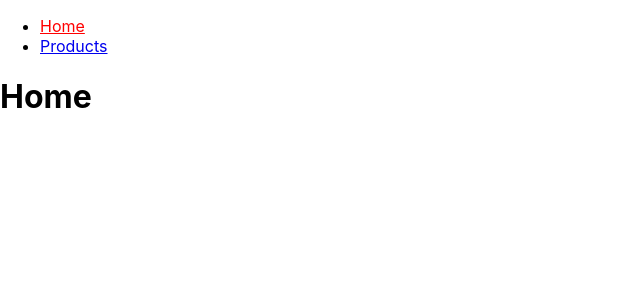
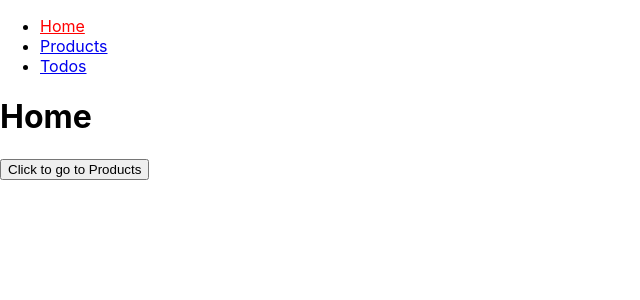
Before and after one commit to Pradeep4157/React-Routing, a React (Create React App) app: page / in a window 1280 px wide. Shown: the top 300 px of the page, without its empty margins (0-640 px from the left). Built offline with nearby package versions, Linux system fonts and the light colour scheme.

Commit message:
done with dyn rout && useNav..

```diff
--- a/src/App.js
+++ b/src/App.js
@@ -3,7 +3,7 @@ import { createBrowserRouter, RouterProvider } from "react-router-dom";
 
 import Home from "./pages/Home.js";
 import Error from "./pages/Error.js";
-
+import Todos from "./pages/TodosPage.js";
 import { Products } from "./pages/Products.js";
 import { RootLayer } from "./pages/Root.js";
 import ProductInfo from "./pages/ProductInfo.js";
@@ -23,6 +23,10 @@ const router = createBrowserRouter([
         element: <Products />,
       },
       {
+        path: "/todos",
+        element: <Todos />,
+      },
+      {
         path: "/products/:productId",
         element: <ProductInfo />,
       },
--- a/src/components/Navbar.js
+++ b/src/components/Navbar.js
@@ -1,4 +1,4 @@
-import { Link, NavLink } from "react-router-dom";
+import { NavLink } from "react-router-dom";
 import classes from "../components/Navbar.module.css";
 const Navbar = () => {
   return (
@@ -24,6 +24,16 @@ const Navbar = () => {
             Products
           </NavLink>
         </li>
+        <li>
+          <NavLink
+            to="/todos"
+            className={({ isActive }) =>
+              isActive ? classes.active : undefined
+            }
+          >
+            Todos
+          </NavLink>
+        </li>
       </ul>
     </nav>
   );
--- a/src/pages/Home.js
+++ b/src/pages/Home.js
@@ -8,11 +8,16 @@
     so instead of anchor tag we use Link which is provided by react-router-dom
 
 */
-import { Link } from "react-router-dom";
+import { useNavigate } from "react-router-dom";
 const Home = () => {
+  const navigate = useNavigate();
+  function handleClick() {
+    navigate("/products");
+  }
   return (
     <div>
       <h1>Home</h1>
+      <button onClick={handleClick}>Click to go to Products</button>
     </div>
   );
 };
--- /dev/null
+++ b/src/pages/TodosPage.js
@@ -0,0 +1,4 @@
+const TodosPage = () => {
+  return <div>THIS IS TODOS PAGE</div>;
+};
+export default TodosPage;
```
